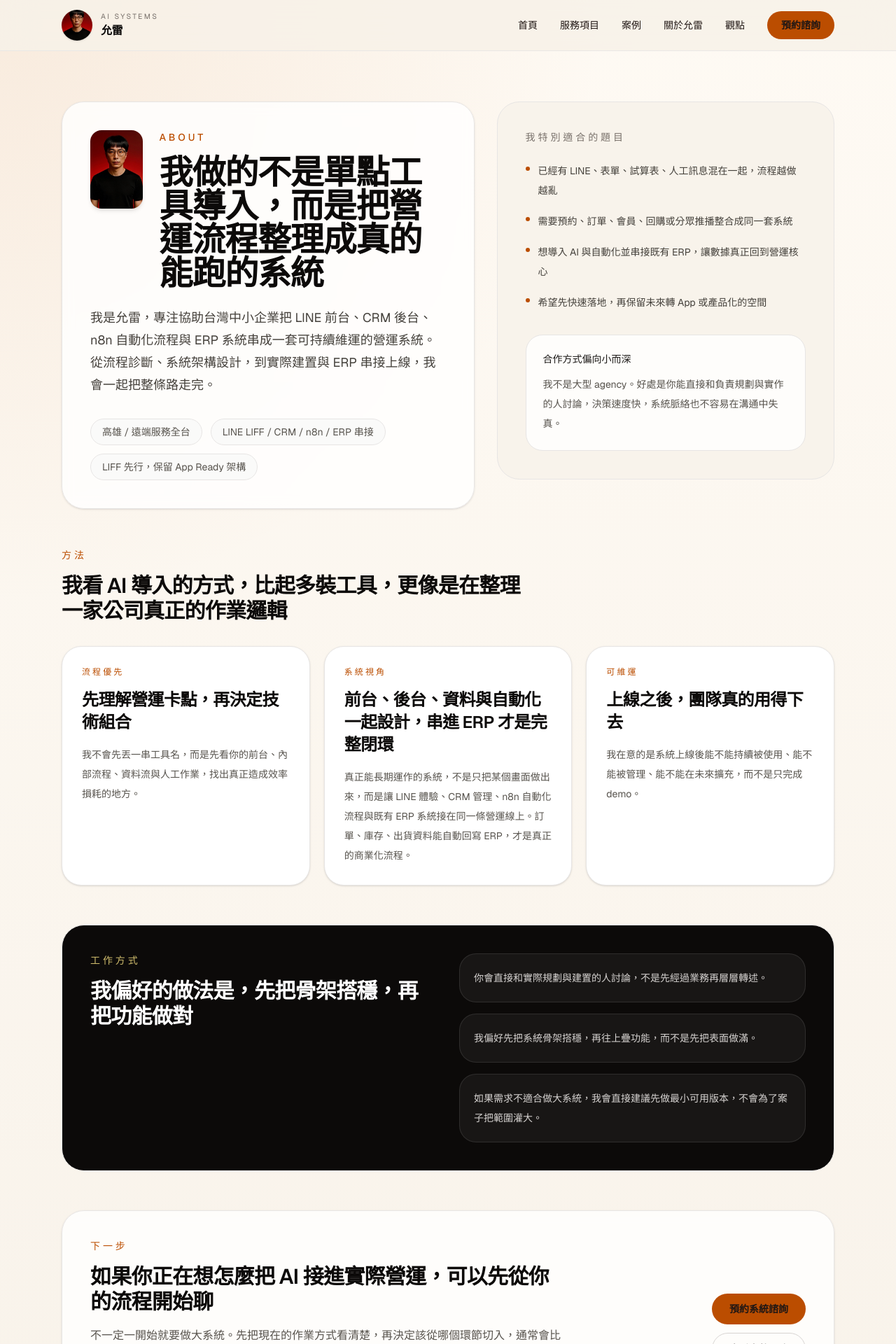
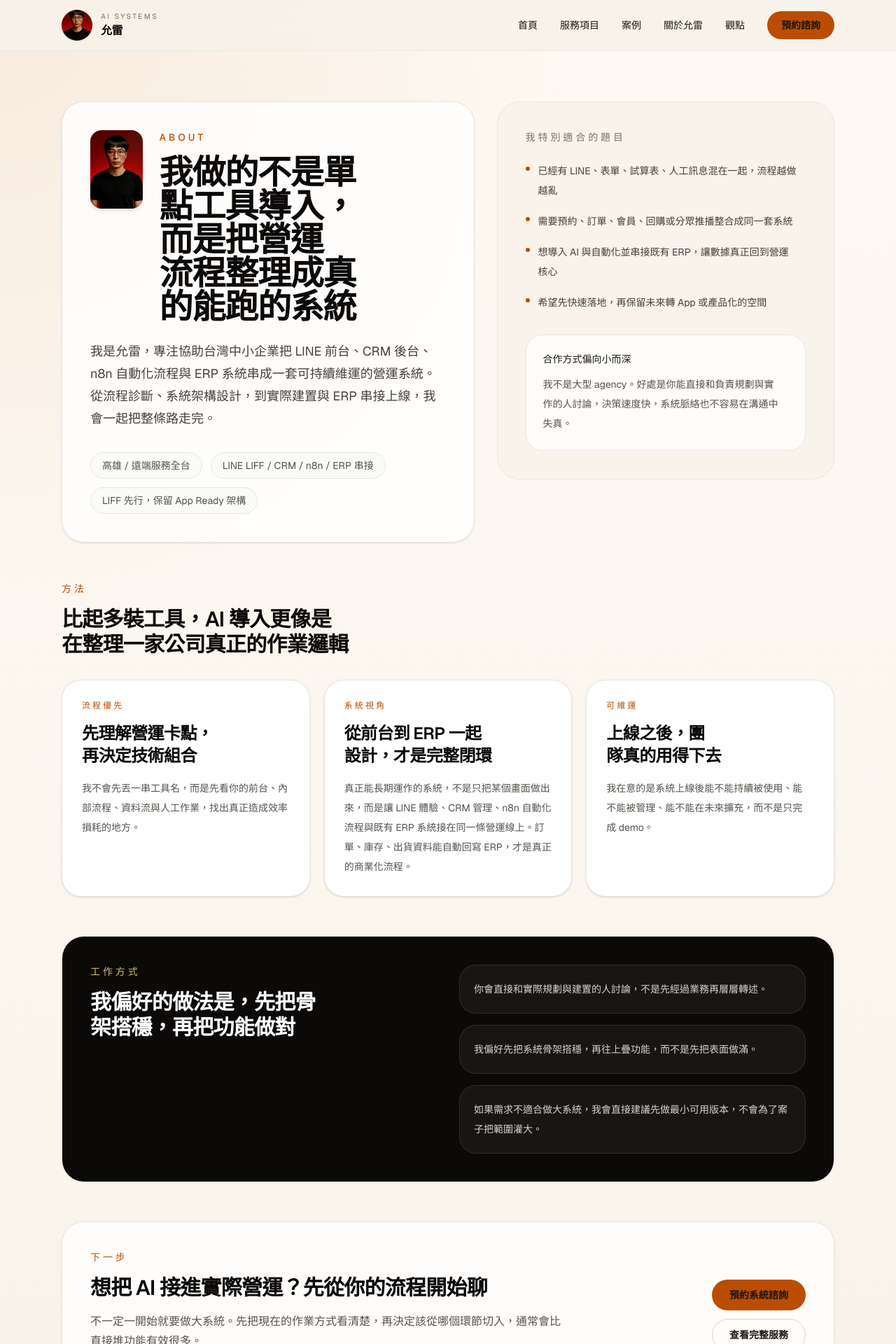
Before and after one commit to vjvan/vjvan-website, a Next.js app: page /about in a window 1280 px wide. Shown: the top 1920 px of the page at 70% size. Built offline with nearby package versions, Linux system fonts and the light colour scheme.

Commit message:
refactor: 全站中文斷句優化，標題精簡，text-balance/pretty 排版

```diff
--- a/app/about/page.tsx
+++ b/app/about/page.tsx
@@ -16,7 +16,7 @@ const principles = [
   },
   {
     label: "系統視角",
-    title: "前台、後台、資料與自動化一起設計，串進 ERP 才是完整閉環",
+    title: "從前台到 ERP 一起設計，才是完整閉環",
     description:
       "真正能長期運作的系統，不是只把某個畫面做出來，而是讓 LINE 體驗、CRM 管理、n8n 自動化流程與既有 ERP 系統接在同一條營運線上。訂單、庫存、出貨資料能自動回寫 ERP，才是真正的商業化流程。",
   },
@@ -57,7 +57,8 @@ export default function AboutPage() {
                 About
               </p>
               <h1 className="mt-4 max-w-3xl text-4xl font-semibold tracking-tight text-stone-950 md:text-5xl">
-                我做的不是單點工具導入，而是把營運流程整理成真的能跑的系統
+                我做的不是單點工具導入，
+                <span className="block">而是把營運流程整理成真的能跑的系統</span>
               </h1>
             </div>
           </div>
@@ -107,7 +108,7 @@ export default function AboutPage() {
             方法
           </p>
           <h2 className="mt-4 text-3xl font-semibold tracking-tight text-stone-950">
-            我看 AI 導入的方式，比起多裝工具，更像是在整理一家公司真正的作業邏輯
+            比起多裝工具，AI 導入更像是在整理一家公司真正的作業邏輯
           </h2>
         </div>
 
@@ -165,7 +166,7 @@ export default function AboutPage() {
                 下一步
               </p>
               <h2 className="mt-4 text-3xl font-semibold tracking-tight text-stone-950">
-                如果你正在想怎麼把 AI 接進實際營運，可以先從你的流程開始聊
+                想把 AI 接進實際營運？先從你的流程開始聊
               </h2>
               <p className="mt-4 text-base leading-7 text-stone-600">
                 不一定一開始就要做大系統。先把現在的作業方式看清楚，再決定該從哪個環節切入，通常會比直接堆功能有效很多。
--- a/app/globals.css
+++ b/app/globals.css
@@ -32,6 +32,15 @@ a {
 
 ::selection {
   background: rgba(185, 104, 54, 0.18);
+}
+
+/* 中文語意斷行優化 */
+h1, h2, h3 {
+  text-wrap: balance;
+}
+
+p, li {
+  text-wrap: pretty;
 }
 
 .article-content {
--- a/app/page.tsx
+++ b/app/page.tsx
@@ -380,7 +380,7 @@ export default function Home() {
                 下一步
               </p>
               <h2 className="mt-4 text-3xl font-semibold tracking-tight text-stone-950">
-                如果你想把 AI 真的接進營運，不只是多裝幾個工具，我們可以先從一次對話開始
+                想把 AI 真正接進營運？我們可以先從一次對話開始
               </h2>
               <p className="mt-4 text-base leading-7 text-stone-600">
                 先聊清楚你現在的流程、資料與營運卡點，再決定該做系統重整、LIFF 前台、CRM 後台，還是先從 n8n 自動化切進去。
--- a/app/services/page.tsx
+++ b/app/services/page.tsx
@@ -147,7 +147,8 @@ export default function ServicesPage() {
                 Services
               </p>
               <h1 className="mt-4 text-4xl font-semibold tracking-tight text-stone-950 md:text-5xl">
-                服務不是把工具湊在一起，而是把你的營運流程接成一套能用的系統
+                服務不是把工具湊在一起，
+                <span className="block">而是把營運流程接成一套能用的系統</span>
               </h1>
               <p className="mt-6 text-lg leading-8 text-stone-700">
                 我目前的主軸聚焦在 LINE 前台、CRM 後台、n8n 自動化、ERP/POS 系統串接，以及 AI 系統規劃。
@@ -282,7 +283,7 @@ export default function ServicesPage() {
                   下一步
                 </p>
                 <h2 className="mt-4 text-3xl font-semibold tracking-tight text-stone-950">
-                  如果你已經知道流程有問題，但還不確定該先改哪裡，可以先來聊你的現況
+                  知道流程有問題，但不確定從哪裡開始？先來聊聊現況
                 </h2>
                 <p className="mt-4 text-base leading-7 text-stone-600">
                   我可以先陪你拆解現有流程，再一起判斷該先做 LIFF 前台、CRM 後台，還是先從自動化切入，避免一開始就走錯方向。
```
